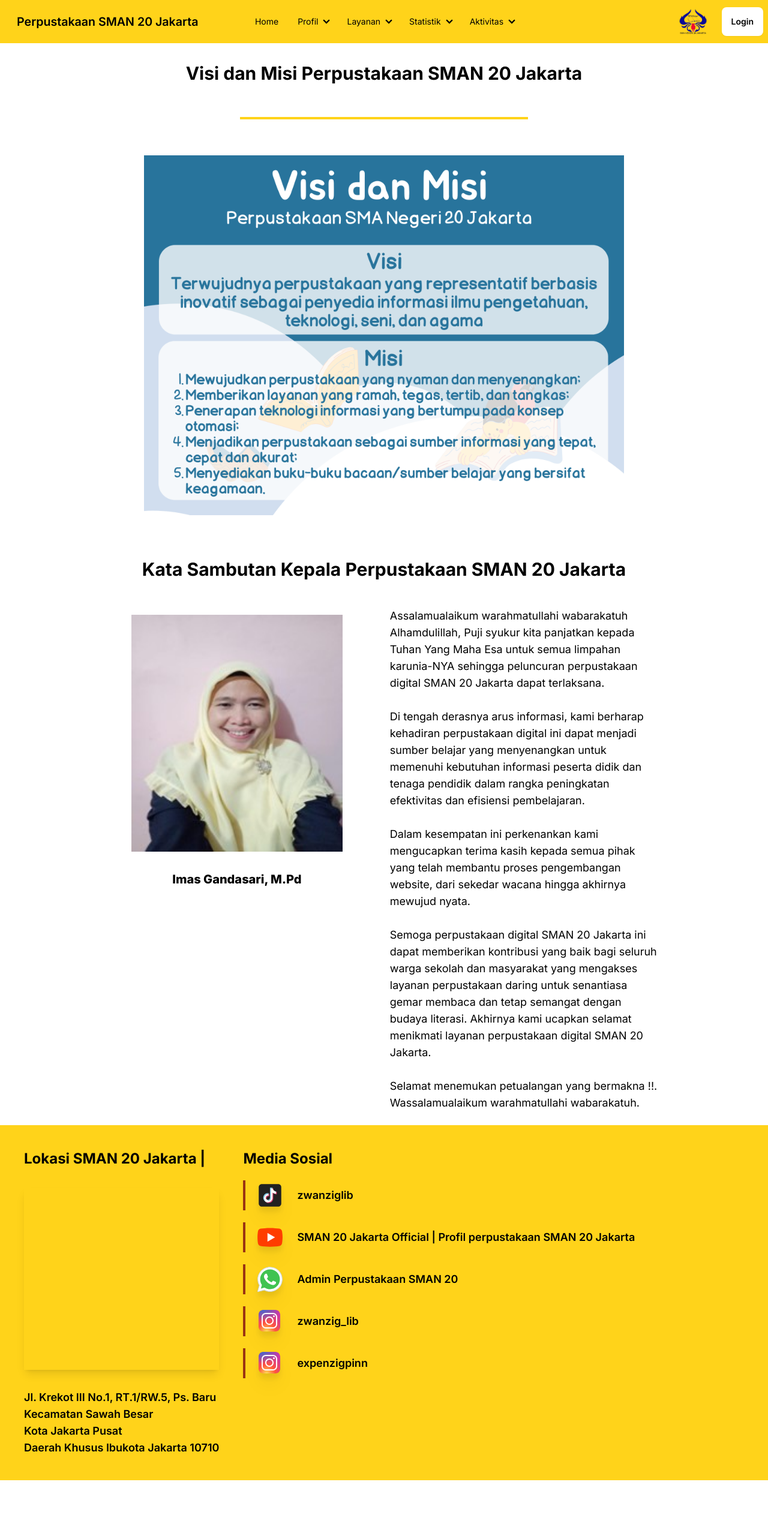
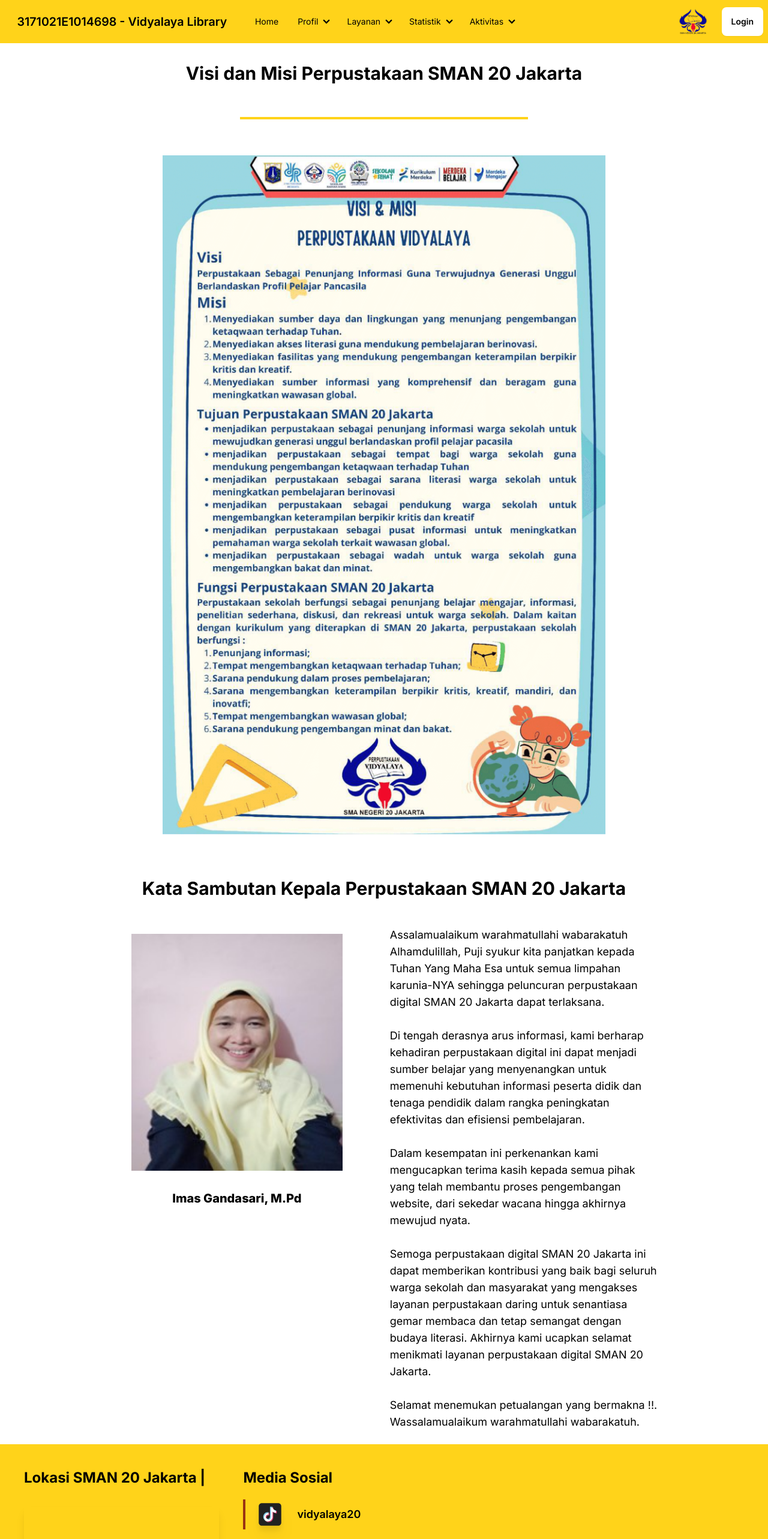
Before and after one commit to ChristianJehoshaphatS/perpustakaansman20, a Next.js app: page /profile/visi-misi in a window 1280 px wide. Shown: the top 2566 px of the page at 60% size. Before the commit the page ends 2468 px from the top, so only its background shows below. Built offline with nearby package versions, Linux system fonts and the light colour scheme; no server answers; grey boxes are pictures that could not be loaded.

Commit message:
Update: Partial, minus data for struktur dan tatatertib

```diff
--- a/src/app/page.tsx
+++ b/src/app/page.tsx
@@ -113,8 +113,8 @@ export default function Home() {
           Jam Layanan
         </h1>
         <ul className="steps steps-vertical lg:steps-horizontal w-1/2">
-          <li className="step step-primary w-full">Buka: 07.00 WIB</li>
-          <li className="step">Tutup: 15.00 WIB</li>
+          <li className="step step-primary w-full">Buka: 06.30 WIB</li>
+          <li className="step">Tutup: 17.00 WIB</li>
         </ul>
         <br />
 
--- a/src/app/profile/identitas/page.tsx
+++ b/src/app/profile/identitas/page.tsx
@@ -9,14 +9,14 @@ export default function Identitas() {
         <div className="w-1/2 px-1 h-1 bg-[#ffd31a]"></div>
         <br />
         <h1 className="text-xl font-bold self-start lg:ml-14 text-center mt-10 text-black">
-					Perpustakaan SMA Negeri 20 berdiri seiring dengan dibangunnya SMAN 20
-					pada tanggal 16 Agustus 1966, berlokasi di Jl. Krekot Bunder III/I,
-					Jakarta Pusat.
+          Perpustakaan Vidyalaya SMA Negeri 20 Jakarta berdiri seiring dengan
+          dibangunnya SMAN 20 pada tanggal 16 Agustus 1966, berlokasi di Jl.
+          Krekot Bunder III/I, Jakarta Pusat.
         </h1>
         <h1 className="text-xl font-bold self-start lg:ml-14 text-center mt-10 text-black">
-					Seiring dengan perkembangan SMAN 20 Jakarta terus berbenah dan
-					melakukan perubahan. Tahun 2002 perpustakaan SMAN 20 menempati gedung
-					baru seluas 13,8 m X 9,6 m2 atau 132,48 m2.
+          Seiring dengan perkembangan, SMA N 20 Jakarta terus berbenah dan
+          melakukan perubahan. Tahun 2002 perpustakaan Vidyalaya menempati
+          gedung baru seluas 13,8 m X 9,6 m2 atau 132,48 m2.
         </h1>
         <h1 className="text-3xl font-bold self-start lg:ml-14 text-center mt-10 text-black">
           Adapun Fasilitas Ruang Perpustakaan SMA N 20 Jakarta sebagai berikut :
@@ -36,7 +36,7 @@ export default function Identitas() {
           <br />
           f. Rak koleksi buku <br />
           <br />
-					g. Waktu Pelayanan: Senin s.d Jumat pukul 07.00 - 15.00 WIB <br />
+          g. Waktu Pelayanan: Senin s.d Jumat pukul 06.30 - 17.00 WIB <br />
           <br />
         </p>
       </div>
--- a/src/app/profile/struktur/page.tsx
+++ b/src/app/profile/struktur/page.tsx
@@ -9,7 +9,7 @@ export default function StrukturPengelola() {
         </h1>
 
         <Image
-          src={"/profile/sop	.png"}
+          src={"/profile/sop.png"}
           width={800}
           height={800}
           alt="Visi dan Misi"
--- a/src/app/profile/visi-misi/page.tsx
+++ b/src/app/profile/visi-misi/page.tsx
@@ -13,7 +13,7 @@ export default function VisidanMisi() {
         <Image
           src={"/profile/vm.png"}
           width={800}
-          height={800}
+          height={1200}
           alt="Visi dan Misi"
         />
         <h1 className="text-3xl font-bold self-start text-center mt-10 text-black  w-full">
--- a/src/components/Footre.tsx
+++ b/src/components/Footre.tsx
@@ -23,7 +23,7 @@ const FooterMenu = () => {
           <div className="flex items-center gap-5 border-s-orange-800 pl-4 border-s-4">
             <a
               target="_blank"
-              href="https://www.tiktok.com/@zwanziglib?_t=8jeW85DNp7C&_r=1"
+              href="https://www.tiktok.com/@vidyalaya20?lang=en"
             >
               <svg
                 xmlns="http://www.w3.org/2000/svg"
@@ -60,7 +60,7 @@ const FooterMenu = () => {
                 ></path>
               </svg>
             </a>
-            <h1 className="text-lg font-semibold">zwanziglib</h1>
+            <h1 className="text-lg font-semibold">vidyalaya20</h1>
           </div>
 
           <div className="flex items-center gap-5 border-s-orange-800 pl-4 border-s-4">
@@ -130,10 +130,7 @@ const FooterMenu = () => {
           </div>
 
           <div className="flex items-center gap-5 border-s-orange-800 pl-4 border-s-4">
-            <a
-              target="_blank"
-              href="https://www.instagram.com/zwanzig_lib?hl=en"
-            >
+            <a target="_blank" href="https://www.instagram.com/vidyalaya_lib/">
               <svg
                 xmlns="http://www.w3.org/2000/svg"
                 x="0px"
@@ -192,7 +189,7 @@ const FooterMenu = () => {
                 ></path>
               </svg>
             </a>
-            <h1 className="text-lg font-semibold">zwanzig_lib</h1>
+            <h1 className="text-lg font-semibold">vidyalaya_lib</h1>
           </div>
           <div className="flex items-center gap-5 border-s-orange-800 pl-4 border-s-4">
             <a target="_blank" href="https://www.instagram.com/expenzigpinn">
--- a/src/components/Hero.tsx
+++ b/src/components/Hero.tsx
@@ -39,7 +39,7 @@ const HeroBanner = () => {
 						/> */}
             <div className="prose text-black">
               <h1 className="text-3xl font-bold text-black">
-                Selamat Datang di Perpustakaan SMAN 20 Jakarta!
+                Selamat Datang di Perpustakaan Vidyalaya SMA Negeri 20 Jakarta!
               </h1>
               <p className="py-6">
                 Ayo Membaca dan Gunakan Perpustakaan! <br />
--- a/src/components/NavBar.tsx
+++ b/src/components/NavBar.tsx
@@ -120,7 +120,7 @@ const NavBar = () => {
           </ul>
         </div>
         <Link href="/" className="btn btn-ghost text-xl hidden sm:inline-flex">
-          Perpustakaan SMAN 20 Jakarta
+          3171021E1014698 - Vidyalaya Library
         </Link>
       </div>
       <div className="navbar-center hidden lg:flex">
```
Also changed, not shown: public/profile/sop.png, public/profile/vm.png. Lines whose indentation alone changed are shown as unchanged.
